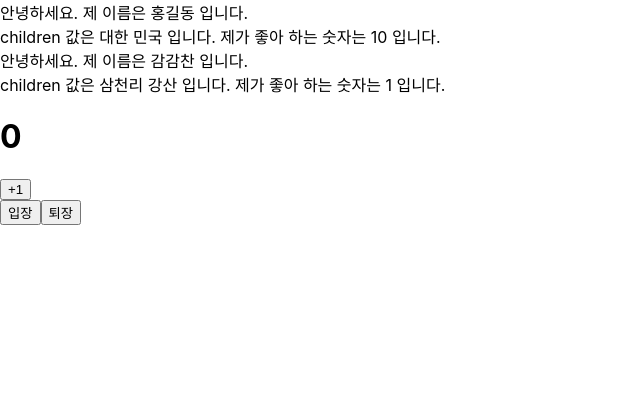
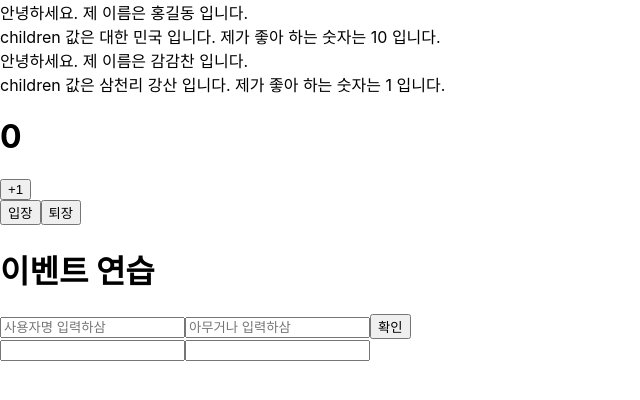
Before and after one commit to plusmail/react_ex, a React (Create React App) app: page / in a window 1280 px wide. Shown: the top 400 px of the page, without its empty margins (0-640 px from the left). Built offline with nearby package versions, Linux system fonts and the light colour scheme.

Commit message:
보류 복

```diff
--- /dev/null
+++ b/src/EventPractice.js
@@ -0,0 +1,74 @@
+import { Component} from "react";
+class EventPractice extends Component {
+
+    state = {
+        username : '',
+        message: ''
+    }
+    constructor(props) {
+        super(props);
+        this.handleChange = this.handleChange.bind(this);
+        this.handleClick = this.handleClick.bind(this);
+    }
+
+    handleChange = (e) => {
+        this.setState({
+            [e.target.name] : e.target.value
+        })
+    }
+
+    handleClick = () =>{
+        alert(this.state.username + ':' + this.state.message);
+        this.setState({
+            username : '',
+            message : ''
+        })
+    }
+    render() {
+        return (
+            <div>
+                <h1>이벤트 연습</h1>
+                <input
+                    type={"text"}
+                    name={"username"}
+                    placeholder={"사용자명 입력하삼"}
+                    value = {this.state.username}
+                    onChange = {this.handleChange}
+                    />
+
+                <input
+                    type={"text"}
+                    name={"message"}
+                    placeholder={"아무거나 입력하삼"}
+                    value = {this.state.message}
+                    onChange = {this.handleChange}
+                />
+                <button onClick={this.handleClick}>확인</button>
+                {/*<input type={"text"}*/}
+                {/*       name={"message"}*/}
+                {/*       placeholder={"아무거나 입력해"}*/}
+                {/*       value={this.state.message}*/}
+                {/*       onChange={*/}
+                {/*           (e) => {*/}
+                {/*               this.setState({*/}
+                {/*                   message : e.target.value*/}
+                {/*               })*/}
+                {/*               console.log(e);*/}
+                {/*           }*/}
+                {/*       }*/}
+                {/*       />*/}
+
+                {/*<button onClick={*/}
+                {/*    () => {*/}
+                {/*        alert(this.state.message);*/}
+                {/*        this.setState({*/}
+                {/*            message : ''*/}
+                {/*        })*/}
+                {/*    }*/}
+                {/*}>확인</button>*/}
+            </div>
+        )
+    }
+}
+
+export default EventPractice;
--- /dev/null
+++ b/src/Example.js
@@ -0,0 +1,34 @@
+function Example() {
+    return (
+        <div
+            tabIndex={1}
+            onFocus={(e) => {
+                if (e.currentTarget === e.target) {
+                    console.log('focused self');
+                } else {
+                    console.log('focused child', e.target);
+                }
+                if (!e.currentTarget.contains(e.relatedTarget)) {
+                    // Not triggered when swapping focus between children
+                    console.log('focus entered self');
+                }
+            }}
+            onBlur={(e) => {
+                if (e.currentTarget === e.target) {
+                    console.log('unfocused self');
+                } else {
+                    console.log('unfocused child', e.target);
+                }
+                if (!e.currentTarget.contains(e.relatedTarget)) {
+                    // Not triggered when swapping focus between children
+                    console.log('focus left self');
+                }
+            }}
+        >
+            <input id="1" />
+            <input id="2" />
+        </div>
+    );
+}
+
+export default Example;
--- a/src/index.js
+++ b/src/index.js
@@ -6,6 +6,8 @@ import MyComponent from "./MyComponent";
 import ClassComponent from "./ClassComponent";
 import Counter from "./Counter";
 import Say from "./Say";
+import EventPractice from "./EventPractice";
+import Example from "./Example";
 
 
 const root = ReactDOM.createRoot(document.getElementById('root'));
@@ -16,6 +18,8 @@ root.render(
       <ClassComponent favoriteNumber={1} name={"감감찬"} >삼천리 강산</ClassComponent>
       <Counter></Counter>
       <Say/>
+      <EventPractice/>
+        <Example/>
   </React.StrictMode>
 );
 
```
